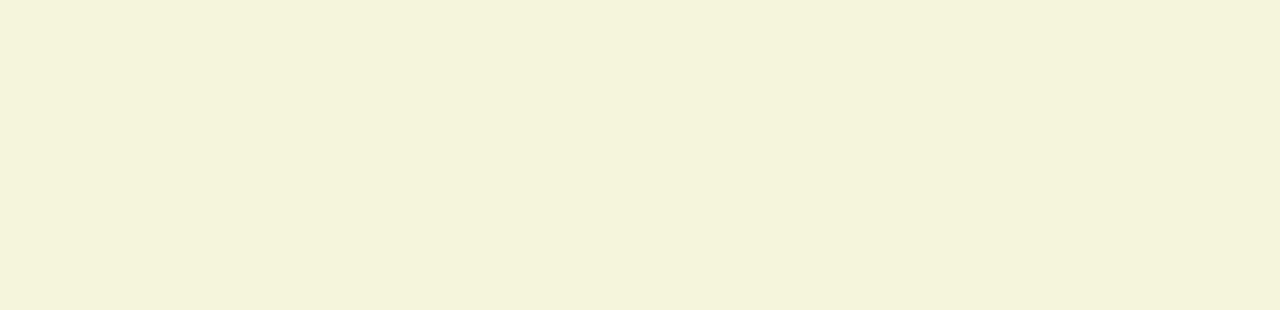
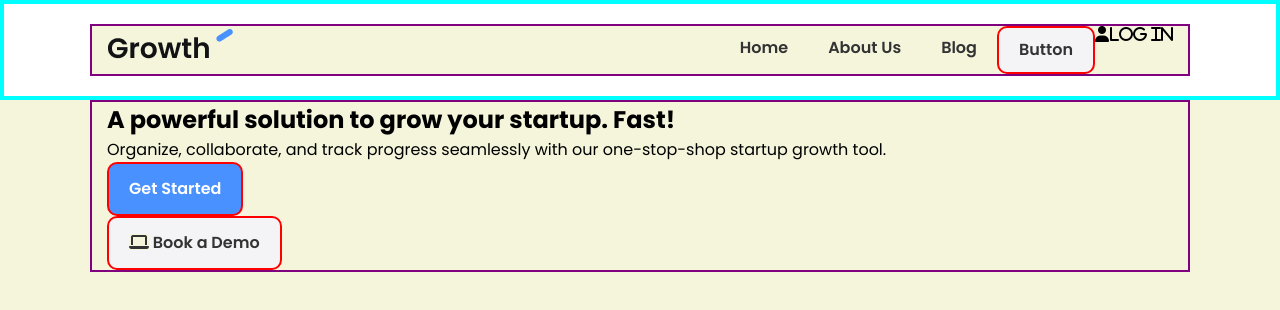
Before and after one commit to TomE1/2.10.24_traversy_tut_html_css, a plain HTML site: page index.html in a window 1280 px wide. Drawn offline with Linux system fonts and the light colour scheme.

Commit message:
half of hero done

```diff
--- a/css/styles.css
+++ b/css/styles.css
@@ -1,3 +1,132 @@
-*{
-    background: beige;
+* {
+  background: beige;
+  box-sizing: border-box;
+  margin: 0;
+  padding: 0;
 }
+
+body {
+  font-family: "poppins", sans-serif;
+  font-size: 16px;
+  line-height: 1.5;
+}
+
+/* cool borders */
+:root {
+  --borderRed: 2px solid red;
+  --borderLime: 2px solid lime;
+  --borderPink: 2px solid pink;
+  --borderViolet: 2px solid violet;
+  --borderBlue: 2px solid blue;
+  --borderBlack: 4px solid black;
+  --borderOrange: 2px solid orange;
+  --borderIndigo: 2px solid indigo;
+  --borderWhite: 2px solid white;
+  --borderYellow: 2px solid yellow;
+  --borderPurple: 2px solid purple;
+  --borderBrown: 2px solid brown;
+  --borderGray: 2px solid gray;
+  --borderGreen: 2px solid green;
+  --borderAqua: 4px solid aqua;
+  --borderTurquoise: 2px solid turquoise;
+
+  --primary-color: #4891ff;
+  --light-color: #f4f4f6;
+  --dark-color: #111;
+}
+
+a {
+  text-decoration: none;
+  color: #333;
+}
+
+ul {
+  list-style: none;
+}
+img {
+  max-width: 100%;
+}
+
+/* navbar */
+.navbar {
+  border: var(--borderAqua);
+  background: #fff;
+  padding: 20px;
+}
+
+.navbar .container {
+  display: flex;
+  justify-content: space-between;
+  align-items: center;
+}
+
+.navbar .main-menu ul {
+  display: flex;
+}
+.navbar ul li a {
+  padding: 10px 20px;
+  display: block;
+  font-weight: 600;
+  transition: 0.5s;
+}
+
+.navbar ul li a:hover {
+  color: var(--primary-color);
+}
+
+.navbar ul li a i {
+  margin-right: 10px;
+}
+
+.navbar ul li:last-child a {
+  margin-left: 10px;
+}
+
+/* Utility Classes */
+
+.container {
+  border: var(--borderPurple);
+  max-width: 1100px;
+  margin: 0 auto;
+  padding: 0 15px;
+}
+
+.container-sm {
+  border: var(--borderBlack);
+  max-width: 800px;
+  margin: 0 auto;
+  padding: 0 15px;
+}
+
+/* buttons */
+
+.btn {
+  border: var(--borderRed);
+  display: inline-block;
+  padding: 13px 20px;
+  background: var(--light-color);
+  color: #333;
+  font-weight: 600;
+  text-decoration: none;
+  border-radius: 10px;
+  cursor: pointer;
+  transition: 0.5s;
+}
+.btn:hover {
+  opacity: 0.8;
+}
+
+.btn-primary {
+  background: var(--primary-color);
+  color: #fff;
+}
+
+.btn-dark {
+  background: var(--dark-color);
+  color: #fff;
+}
+
+.btn-block {
+  display: block;
+  width: 100%;
+}
--- a/index.html
+++ b/index.html
@@ -23,10 +23,48 @@
   </head>
   <body>
     <nav class="navbar">
-        <div class="container">
+      <div class="container">
+        <div class="logo">
+          <a href="index.html">
+            <img src="images/logo.png" alt="logo" />
+          </a>
+        </div>
+        <div class="main-menu">
+          <ul>
+            <li><a href="index.html">Home</a></li>
+            <li><a href="#">About Us</a></li>
+            <li><a href="#">Blog</a></li>
+            <li><a class="btn" href="#">Button</a></li>
+            <i class="fas fa-user">Log In</i>
+          </ul>
+        </div>
+      </div>
+    </nav>
 
+    <!-- hero -->
+
+    <section class="hero">
+      <div class="container">
+        <div class="hero-content">
+          <h1 class="hero-heading text-xxl">
+            A powerful solution to grow your startup. Fast!
+          </h1>
+          <p class="hero-text">
+            Organize, collaborate, and track progress seamlessly with our
+            one-stop-shop startup growth tool.
+          </p>
+          <div class="hero-buttons">
+            <a href="#" class="btn btn-primary">Get Started</a>
+          </div>
+          <div class="hero-buttons">
+            <a href="#" class="btn"
+              ><i class="fas fa-laptop"></i> Book a Demo</a
+            >
+          </div>
         </div>
-    </nav>
+      </div>
+    </section>
+
     <script src="js/main.js"></script>
   </body>
 </html>
```
